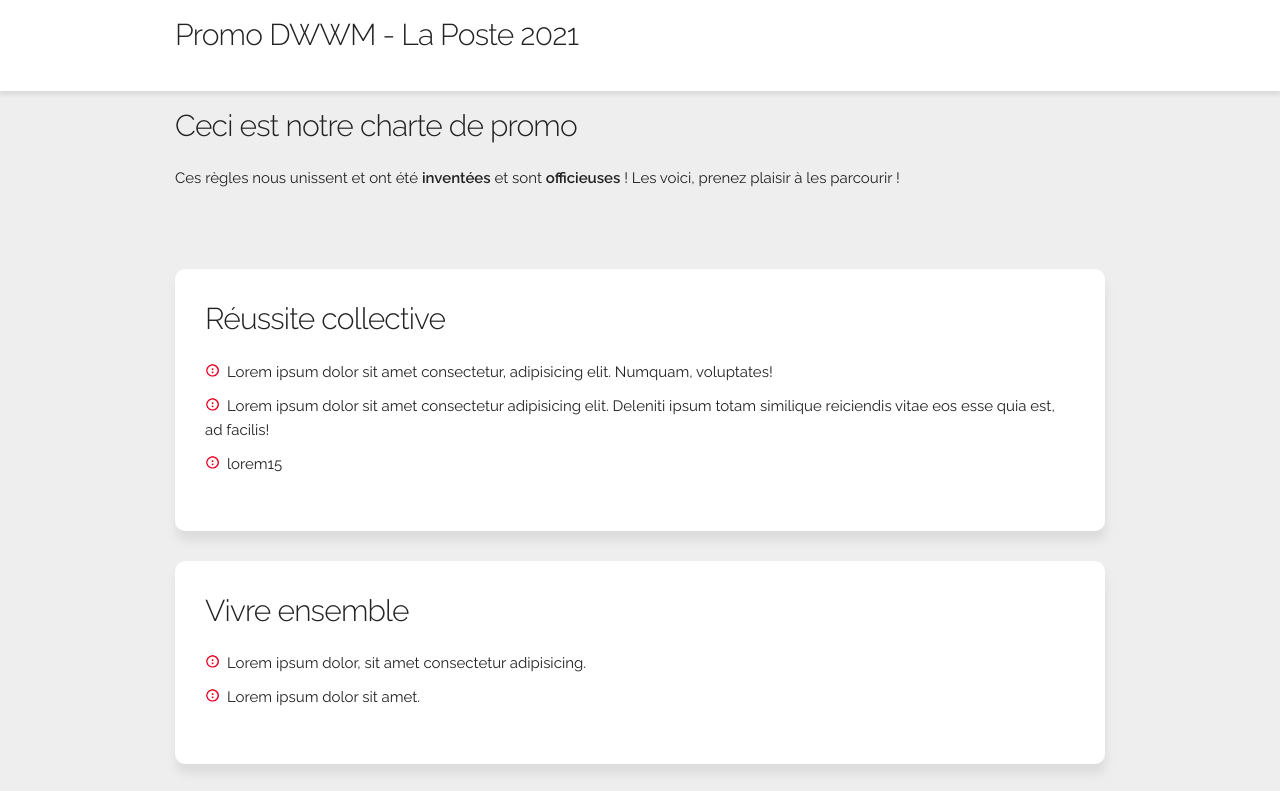
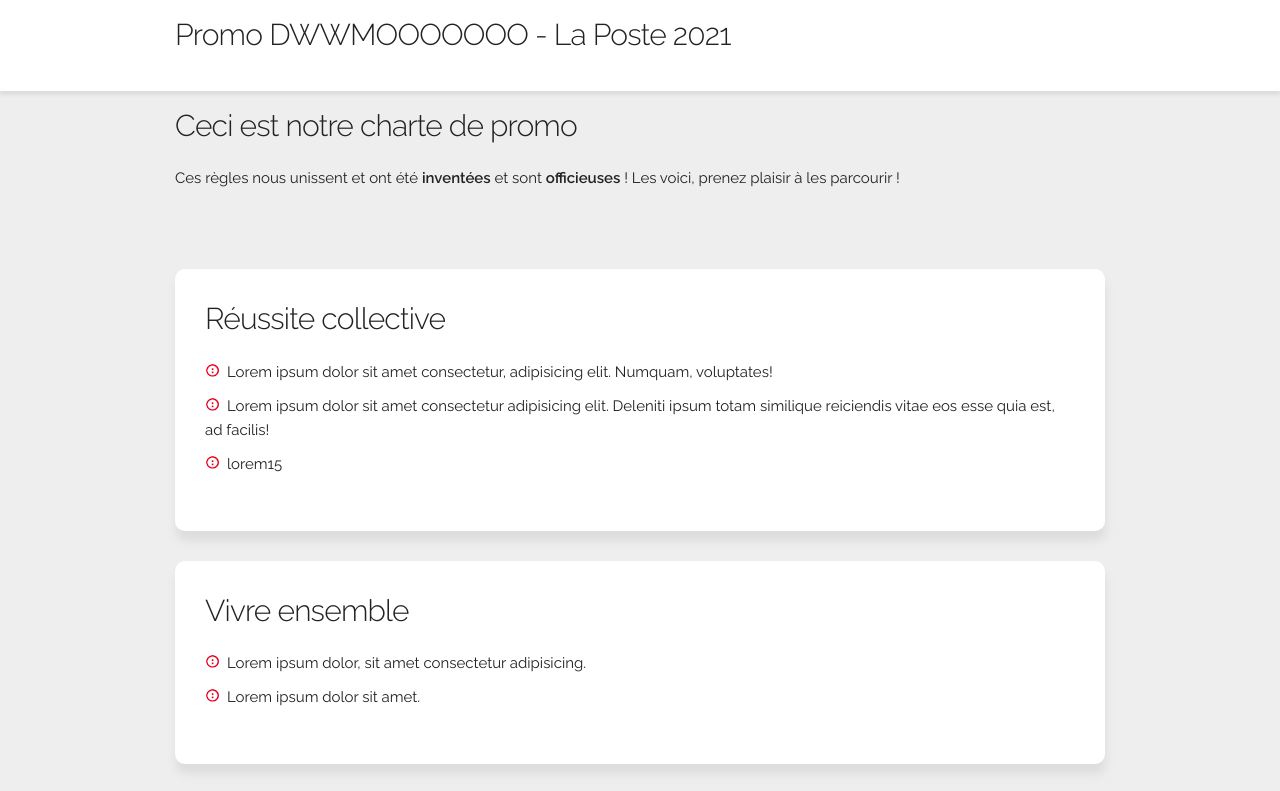
Before and after one commit to rasoirnoir/brief01, a plain HTML site: page index.html in a window 1280 px wide. Shown: the top 791 px of the page. Drawn offline with Linux system fonts and the light colour scheme.

Commit message:
Update index.html

```diff
--- a/index.html
+++ b/index.html
@@ -38,7 +38,7 @@
   <header class="header">
     <div class="container">
       <h4>
-        Promo DWWM - La Poste 2021
+        Promo DWWMOOOOOOO - La Poste 2021
       </h4>
     </div>
   </header>
```
